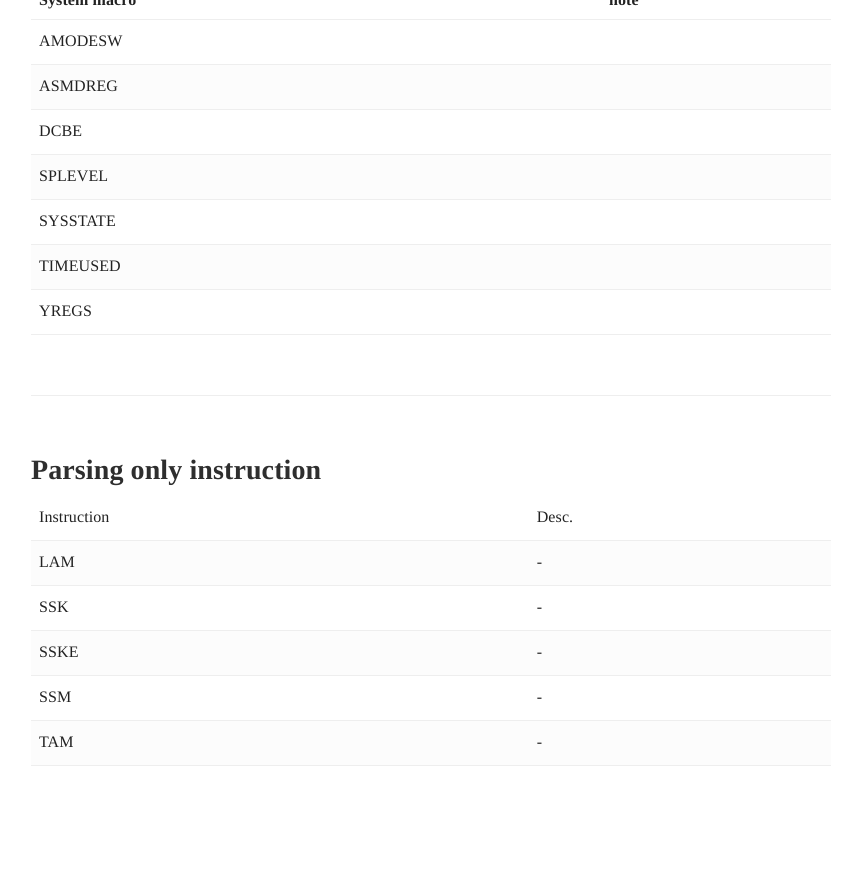
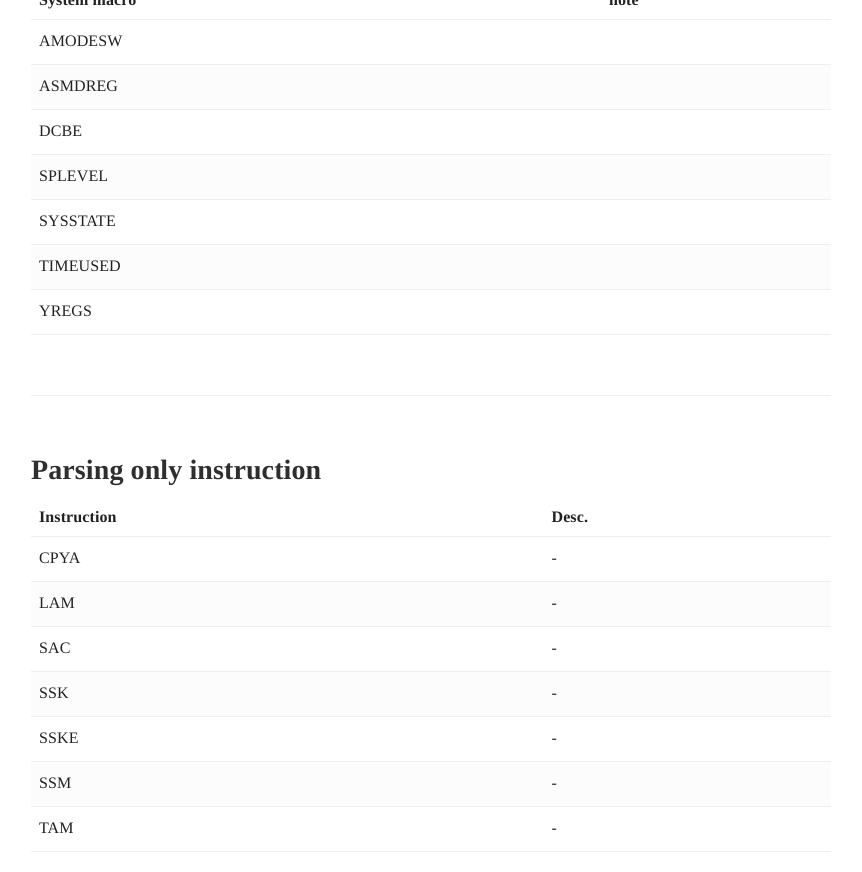
Before and after one commit to Tmaxsoft-Compiler/OFASM-Analyze-Manual, a Jekyll site: the page built from _docs/appendix/ofasm_supported_inst.md, in a window 1280 px wide and 900 px high, scrolled down 22069 px. Shown: the top 872 px of the window, without its empty margins (359-1221 px from the left). Built offline with Jekyll 4.4.1, drawn with Linux system fonts in a browser that asks for light colours; before the commit the page ends 22883 px from its top, so only the background shows below that.

Commit message:
Add parsing only instruction

```diff
--- a/_docs/appendix/ofasm_supported_inst.md
+++ b/_docs/appendix/ofasm_supported_inst.md
@@ -511,7 +511,10 @@ OFASM이 지원하는 명령어는 아래 리스트를 참고한다.
 ### Parsing only instruction
 
 |   Instruction |   Desc.   |
+|   ---         |   ---     |
+|   CPYA        |   -   |
 |   LAM         |   -   |
+|   SAC         |   -   |
 |   SSK         |   -   |
 |   SSKE        |   -   |
 |   SSM         |   -   |
```
